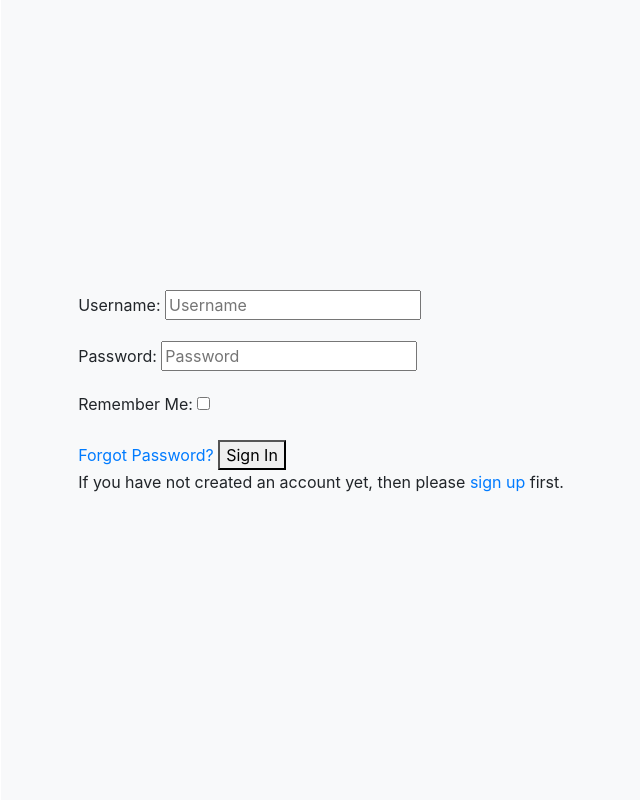
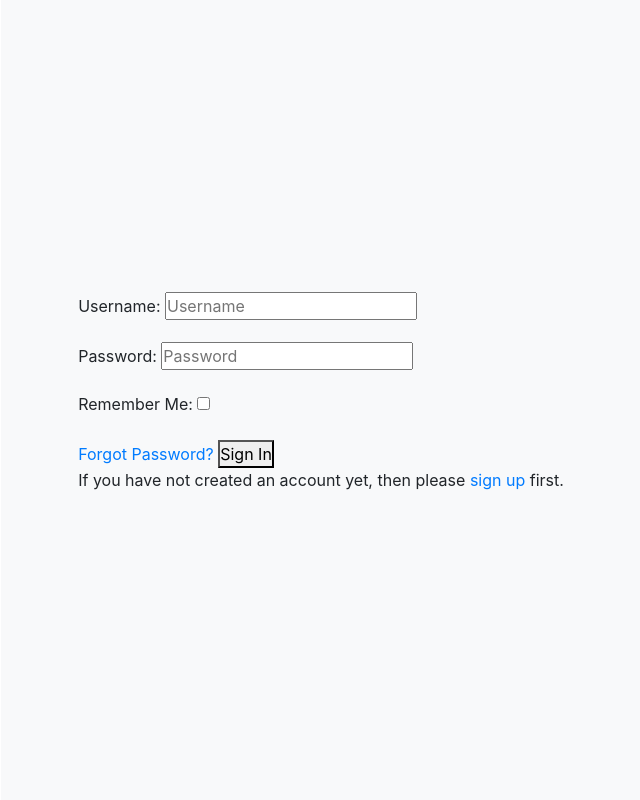
Before and after one commit to Evan2022/Trading-Journal, a Django app: page / in a window 1280 px wide. Shown: the whole page, without its empty margins (639-1279 px from the left). Run offline with Django 3.2, Linux system fonts and the light colour scheme; some libraries are stand-ins or nearby versions.

Commit message:
Add style.css file

```diff
--- /dev/null
+++ b/static/css/style.css
@@ -0,0 +1,5 @@
+* {
+    margin: 0;
+    padding: 0;
+    box-sizing: border-box;
+}
--- a/templates/account/base.html
+++ b/templates/account/base.html
@@ -5,6 +5,7 @@
   <meta charset="UTF-8">
   <meta http-equiv="X-UA-Compatible" content="IE=edge">
   <meta name="viewport" content="width=device-width, initial-scale=1.0">
+  <link rel="stylesheet" href="/static/css/style.css" type="text/css"/>
   <link rel="stylesheet" href="https://stackpath.bootstrapcdn.com/bootstrap/4.5.2/css/bootstrap.min.css"
     integrity="sha384-JcKb8q3iqJ61gNV9KGb8thSsNjpSL0n8PARn9HuZOnIxN0hoP+VmmDGMN5t9UJ0Z" crossorigin="anonymous">
   <title>Trading Journal | Home</title>
--- a/templates/account/login.html
+++ b/templates/account/login.html
@@ -19,11 +19,9 @@
         <a class="button secondaryAction" href="{% url 'account_reset_password' %}">{% trans "Forgot Password?" %}</a>
         <button class="primaryAction" type="submit">{% trans "Sign In" %}</button>
         <p>{% blocktrans %}If you have not created an account yet, then please
-          <a href="{{ signup_url }}">sign up</a> first.{% endblocktrans %}</p>
+        <a href="{{ signup_url }}">sign up</a> first.{% endblocktrans %}</p>
+      </form>
     </div>
   </div>
 </div>
-
-
-
 {% endblock %}
```
